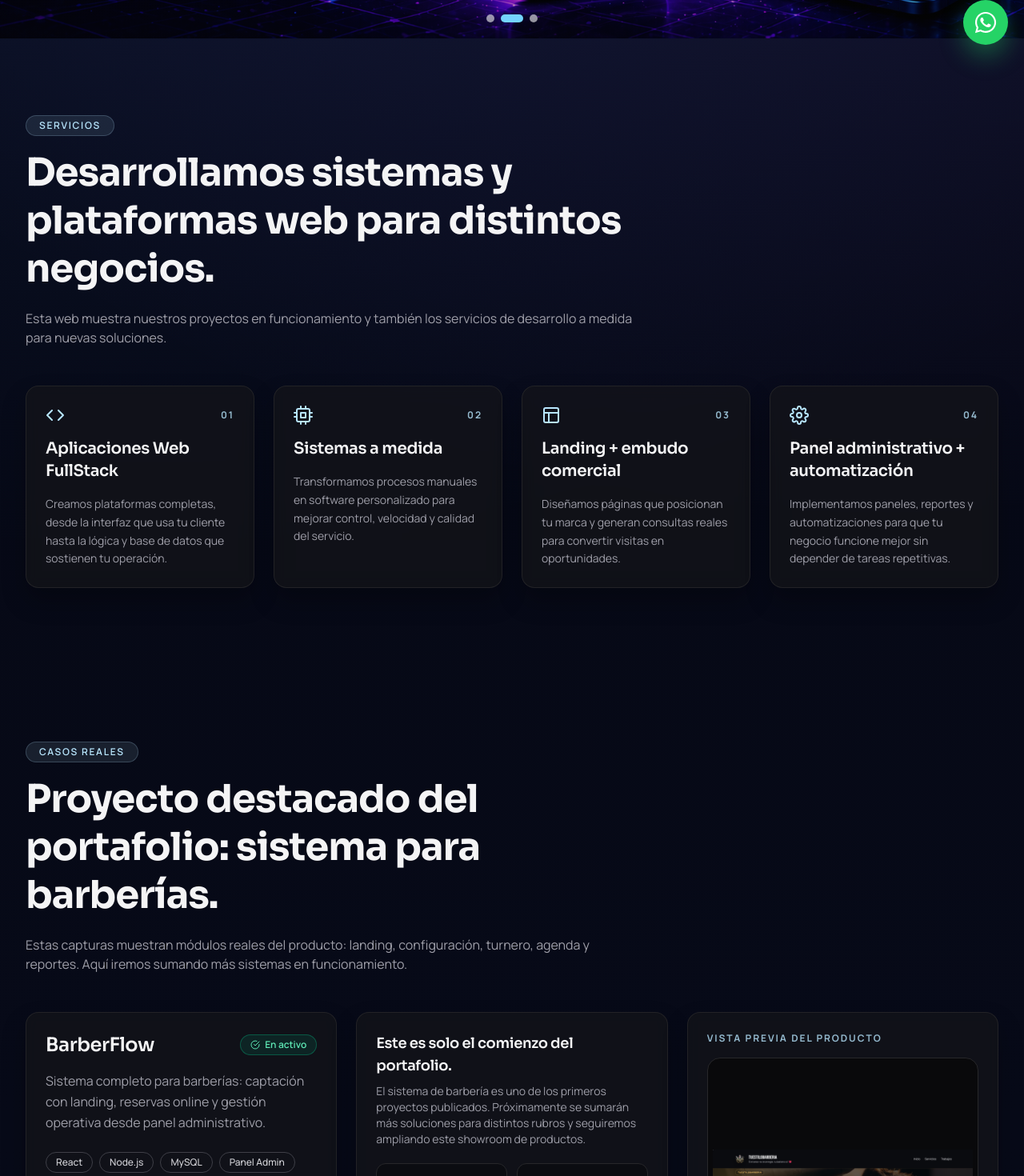
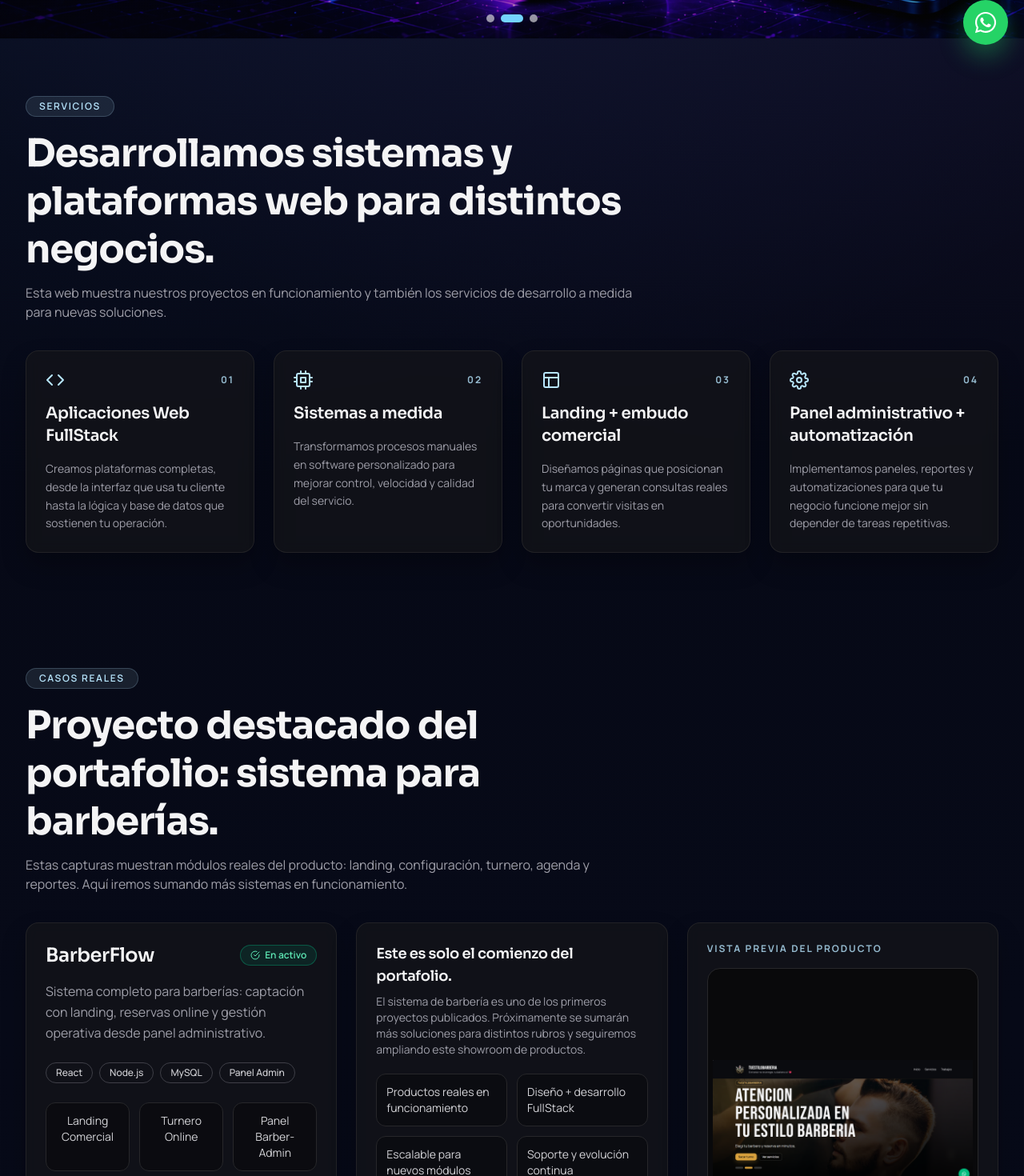
Before and after one commit to MaxiHerrera97/HMGDEV, a React (Vite) app: page / in a window 1280 px wide. Shown: the part 720-2190 px from the top of the page at 80% size. Built offline with nearby package versions, Linux system fonts and the light colour scheme.

Commit message:
Mejoras Aplicadas

```diff
--- a/src/components/sections/About.jsx
+++ b/src/components/sections/About.jsx
@@ -6,7 +6,7 @@ import { FiCheckCircle } from "react-icons/fi";
 
 const About = () => {
   return (
-    <section className="py-24">
+    <section className="py-14 md:py-18">
       <Container>
         <div className="grid items-start gap-8 lg:grid-cols-[1fr_1.1fr]">
           <div>
--- a/src/components/sections/CTA.jsx
+++ b/src/components/sections/CTA.jsx
@@ -4,7 +4,7 @@ import { FiMail, FiMessageCircle } from "react-icons/fi";
 
 const CTA = () => {
   return (
-    <section id="contacto" className="pb-24 pt-8">
+    <section id="contacto" className="pb-14 pt-5 md:pb-18 md:pt-7">
       <Container>
         <motion.div
           initial={{ opacity: 0, y: 24 }}
--- a/src/components/sections/Process.jsx
+++ b/src/components/sections/Process.jsx
@@ -33,7 +33,7 @@ const Process = () => {
   ];
 
   return (
-    <section id="proceso" className="py-24">
+    <section id="proceso" className="py-14 md:py-18">
       <Container>
         <SectionTitle
           eyebrow="Metodología"
--- a/src/components/sections/Projects.jsx
+++ b/src/components/sections/Projects.jsx
@@ -22,7 +22,7 @@ const Projects = () => {
   const [activeDemo, setActiveDemo] = useState(demos[0]);
 
   return (
-    <section id="proyectos" className="py-24">
+    <section id="proyectos" className="py-14 md:py-18">
       <Container>
         <SectionTitle
           eyebrow="Casos reales"
--- a/src/components/sections/Services.jsx
+++ b/src/components/sections/Services.jsx
@@ -33,7 +33,7 @@ const Services = () => {
   ];
 
   return (
-    <section id="servicios" className="py-24">
+    <section id="servicios" className="py-14 md:py-18">
       <Container>
         <SectionTitle
           eyebrow="Servicios"
--- a/src/components/ui/SectionTitle.jsx
+++ b/src/components/ui/SectionTitle.jsx
@@ -3,7 +3,7 @@ const SectionTitle = ({ title, subtitle, eyebrow, align = "center" }) => {
     align === "left" ? "text-left items-start" : "text-center items-center";
 
   return (
-    <div className={`mb-12 flex flex-col ${alignment}`}>
+    <div className={`mb-7 md:mb-9 flex flex-col ${alignment}`}>
       {eyebrow && (
         <p className="mb-4 inline-flex items-center rounded-full border border-sky-200/20 bg-sky-200/10 px-4 py-1 text-xs font-semibold uppercase tracking-[0.14em] text-sky-200">
           {eyebrow}
@@ -14,7 +14,7 @@ const SectionTitle = ({ title, subtitle, eyebrow, align = "center" }) => {
         {title}
       </h2>
 
-      {subtitle && <p className="mt-5 max-w-3xl text-zinc-400">{subtitle}</p>}
+      {subtitle && <p className="mt-3 max-w-3xl text-zinc-400">{subtitle}</p>}
     </div>
   );
 };
```
